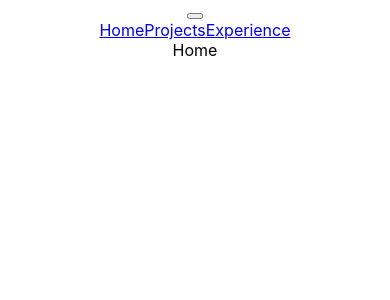
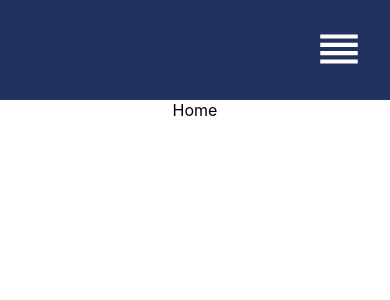
Before and after one commit to mkaufman385/personal-portfolio-site, a React (Create React App) app: page / in a window 390 px wide. Shown: the top 300 px of the page. Built offline with nearby package versions, Linux system fonts and the light colour scheme.

Commit message:
wip. hamburger menu button added

```diff
--- a/package.json
+++ b/package.json
@@ -4,6 +4,7 @@
   "private": true,
   "dependencies": {
     "@material-ui/core": "^4.12.4",
+    "@material-ui/icons": "^4.11.3",
     "@testing-library/jest-dom": "^5.17.0",
     "@testing-library/react": "^13.4.0",
     "@testing-library/user-event": "^13.5.0",
--- a/src/App.css
+++ b/src/App.css
@@ -2,37 +2,7 @@
   text-align: center;
 }
 
-.App-logo {
-  height: 40vmin;
-  pointer-events: none;
+body {
+  padding: 0;
+  margin: 0;
 }
-
-@media (prefers-reduced-motion: no-preference) {
-  .App-logo {
-    animation: App-logo-spin infinite 20s linear;
-  }
-}
-
-.App-header {
-  background-color: #282c34;
-  min-height: 100vh;
-  display: flex;
-  flex-direction: column;
-  align-items: center;
-  justify-content: center;
-  font-size: calc(10px + 2vmin);
-  color: white;
-}
-
-.App-link {
-  color: #61dafb;
-}
-
-@keyframes App-logo-spin {
-  from {
-    transform: rotate(0deg);
-  }
-  to {
-    transform: rotate(360deg);
-  }
-}
--- a/src/components/Navbar.js
+++ b/src/components/Navbar.js
@@ -1,12 +1,16 @@
 import React from "react";
 import { Link } from "react-router-dom";
 import "../styles/Navbar.css";
+import Reorder from "@material-ui/icons/Reorder";
+// import Reorder from '@m'
 
 function Navbar() {
   return (
     <div className="navbar">
       <div className="toggleButton">
-        <button></button>
+        <button>
+          <Reorder />
+        </button>
       </div>
       <div className="links">
         <Link to="/">Home</Link>
--- a/src/styles/Navbar.css
+++ b/src/styles/Navbar.css
@@ -0,0 +1,88 @@
+.navbar {
+  width: 100%;
+  height: 100px;
+  background: #21325e;
+}
+
+.links {
+  width: 100%;
+  height: 100%;
+  display: flex;
+  align-items: center;
+  justify-content: center;
+  color: white;
+}
+
+.navbar a {
+  color: white;
+  text-decoration: none;
+  margin: 20px;
+  font-size: 25px;
+}
+
+.toggleButton {
+  width: 100%;
+  height: 100px;
+  display: flex;
+  align-items: center;
+  justify-content: flex-end;
+}
+
+.toggleButton svg {
+  font-size: 50px;
+}
+.toggleButton button {
+  margin-right: 20px;
+  background-color: transparent;
+  border: none;
+  color: white;
+  cursor: pointer;
+}
+
+#open {
+  height: 100vh;
+}
+
+#open .links {
+  flex-direction: column;
+  justify-content: flex-start;
+  margin-top: 100px;
+}
+
+#open a {
+  width: 100%;
+  text-align: center;
+}
+
+@media only screen and (max-width: 900px) {
+  .navbar a {
+    width: 70px;
+  }
+}
+
+@media only screen and (max-width: 600px) {
+  .toggleButton {
+    display: flex;
+  }
+  #close a {
+    display: none;
+  }
+}
+
+@media only screen and (min-width: 600px) {
+  .toggleButton {
+    display: none;
+  }
+
+  .hiddenLinks {
+    display: none;
+  }
+
+  #open {
+    height: 100px;
+  }
+
+  #open .links {
+    flex-direction: row;
+  }
+}
```
Also changed, not shown: 1 other file (tests, documents, lock files or other folders).
